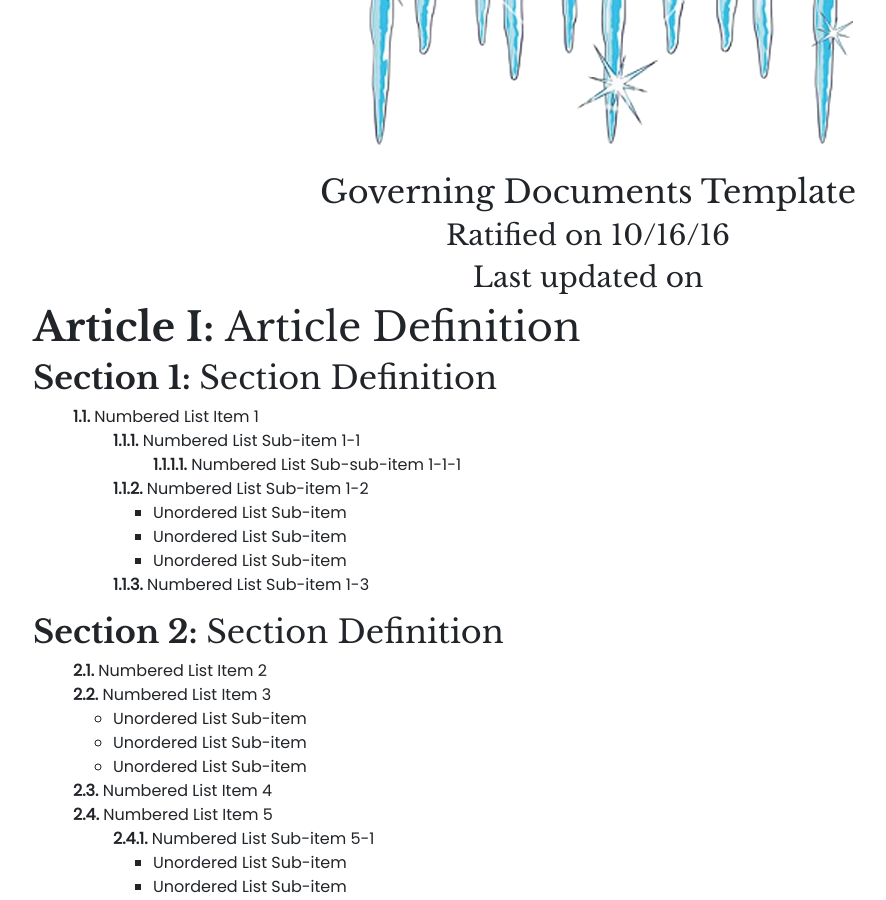
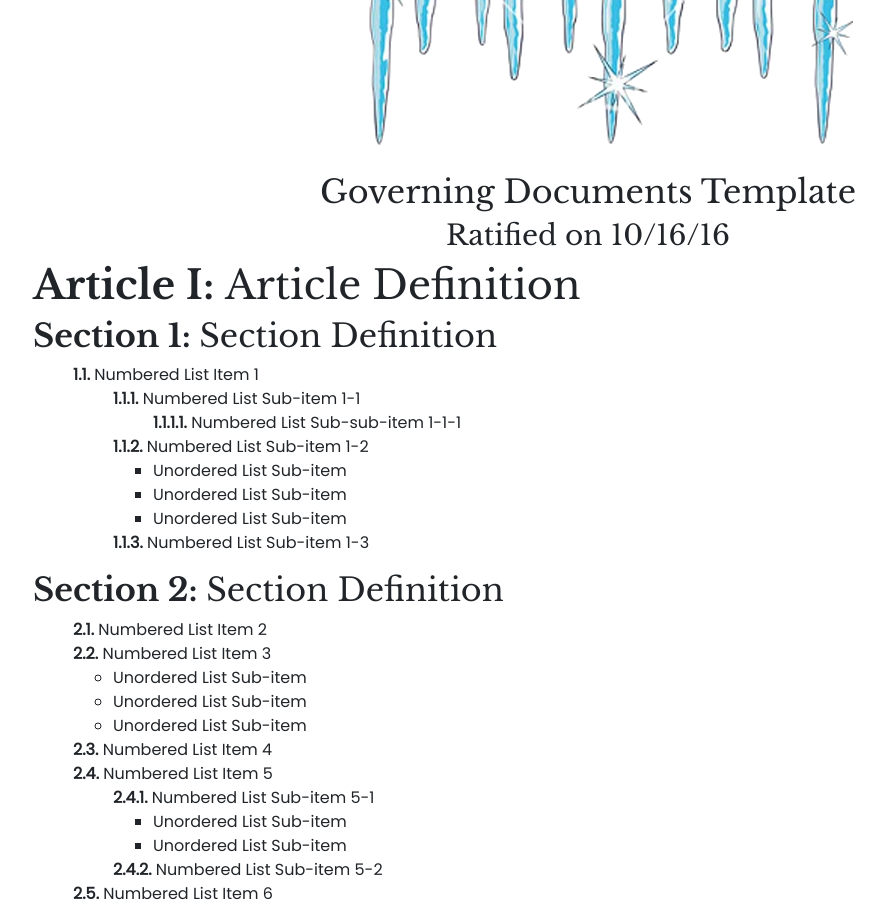
Before and after one commit to trianglefraternitymtu/governing-docs-theme, a Jekyll site: the page built from index.md, in a window 1280 px wide and 900 px high, scrolled down 645 px. Shown: the whole window, without its empty margins (52-938 px from the left). Built offline with Jekyll 4.4.1, drawn with Linux system fonts in a browser that asks for light colours; nearby versions of some CDN libraries; some web fonts are replaced; our own code applies the rules of GitHub Pages for plain Markdown files; comment, search, counter and statistics services are not loaded.

Commit message:
Theme dependencies
Hiding the last modified date is there isn't a date available to use. This could be because that gem isn't installed on the resulting doc, or because this file is new.

```diff
--- a/_layouts/default.html
+++ b/_layouts/default.html
@@ -10,7 +10,9 @@
         <h2 class="doc-subtitle">{{ site.title }}</h2>
         {%- if page.ratified-on -%}
         <h3 class="doc-info">Ratified on {{ page.ratified-on | date: '%-m/%-d/%y' }}</h3>
+        {%- if page.last_modified_at -%}
         <h3 class="doc-info">Last updated on {{ page.last_modified_at | date: '%-m/%-d/%y' }}</h3>
+        {%- endif -%}
         {%- endif -%}
       </div>
       {{ content }}
```
